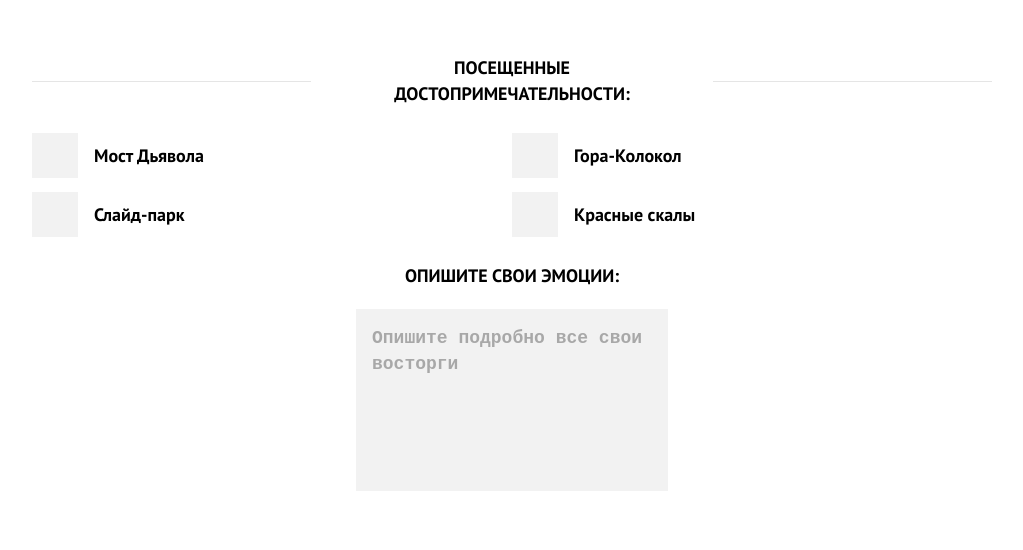
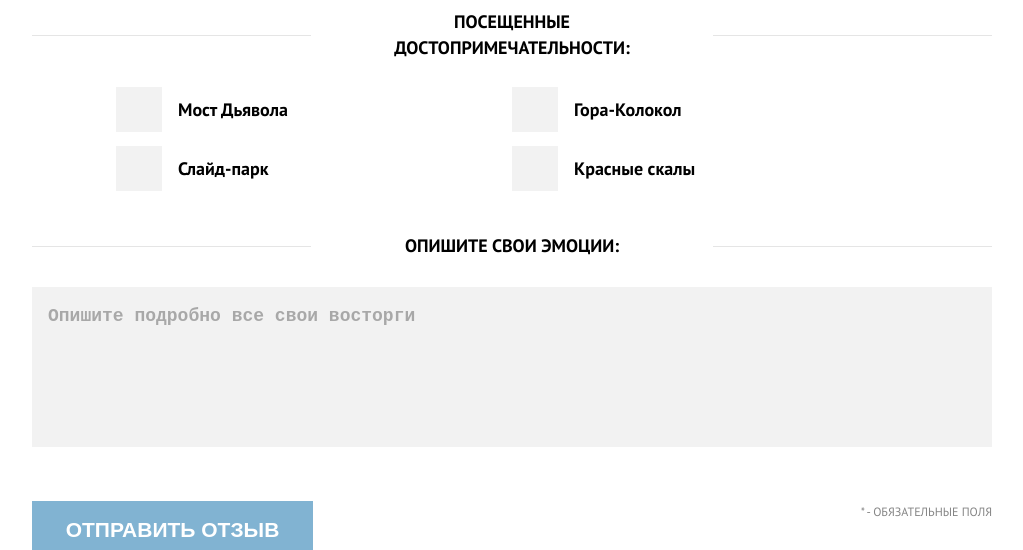
Before and after one commit to htmlacademy-adaptive/1852051-sedona-25, a website: page source/form.html in a window 1280 px wide. Shown: the part 1201-1751 px from the top of the page, without its empty margins (128-1151 px from the left). Drawn offline with nearby package versions, Linux system fonts and the light colour scheme; files that its build step writes are made by us from their sources; files whose address does not match are found by name.

Commit message:
add new style for tablet version

```diff
--- a/source/form.html
+++ b/source/form.html
@@ -151,7 +151,11 @@
           </ul>
         </div>
         <div class="main-form__description state-description">
-          <div class="state-description__text form-title">Опишите свои эмоции:</div>
+          <div class="state-description__line line">
+            <div class="line__container">
+              <div class="state-description__text form-title line__title">Опишите свои эмоции:</div>
+            </div>
+          </div>
           <textarea type="text" class="state-description__input" placeholder="Опишите подробно все свои восторги"></textarea>
         </div>
         <div class="main-form__wrapper-submit">
--- a/source/less/blocks/contact-info.less
+++ b/source/less/blocks/contact-info.less
@@ -31,6 +31,10 @@
   background-color: @background-form-element;
 }
 
+.contact-info__item:not(:last-child) {
+  margin-bottom: 16px;
+}
+
 ::placeholder {
   font-weight: bold;
   font-size: 18px;
@@ -45,6 +49,6 @@
   }
 
   .contact-info__title {
-    margin-bottom: 28px;
+    margin-bottom: 38px;
   }
 }
--- a/source/less/blocks/main-form.less
+++ b/source/less/blocks/main-form.less
@@ -30,10 +30,12 @@
   margin-bottom: 53px;
 }
 
-.main-form__wrapper-submit {
-  width: 281px;
-  margin-left: auto;
-  margin-right: auto;
+@media (max-width: @tablet-width) {
+  .main-form__wrapper-submit {
+    width: 281px;
+    margin-left: auto;
+    margin-right: auto;
+  }
 }
 
 @media (min-width: @tablet-width) {
@@ -56,10 +58,9 @@
     flex-wrap: wrap;
   }
 
-  .sights__list {
-    display: grid;
-    grid-template-columns: 1fr 1fr;
-    grid-template-rows: 1fr 1fr;
+  .main-form__wrapper-submit {
+    display: contents;
+    width: 324px;
   }
 }
 
--- a/source/less/blocks/name-user.less
+++ b/source/less/blocks/name-user.less
@@ -7,7 +7,6 @@
   height: 58px;
   width: 100%;
   border: none;
-  margin-bottom: 16px;
   background-color: #f2f2f2;
 }
 
@@ -15,17 +14,18 @@
   height: 58px;
 }
 
-.name-user__text:last-child {
+.name-user__item:not(:last-child) {
+  margin-bottom: 16px;
+}
+
+.name-user__list {
   margin-bottom: 39px;
+  position: relative;
 }
 
 input[value] {
   font-size: 18px;
   font-weight: 700;
-}
-
-.name-user__list {
-  position: relative;
 }
 
 @media (max-width: 720px) {
--- a/source/less/blocks/sights.less
+++ b/source/less/blocks/sights.less
@@ -6,8 +6,10 @@
 }
 
 .sights__list {
-  display: grid;
-  min-width: 280px;
+  display: flex;
+  flex-direction: column;
+  margin-right: auto;
+  margin-left: auto;
 }
 
 .sights__control-label {
@@ -33,3 +35,15 @@
   left: 14px;
   content: url("../img/form-img/check.svg");
 }
+
+@media (min-width: @tablet-width) {
+  .sights__list {
+    margin-left: 84px;
+    margin-right: 84px;
+    margin-bottom: 16px;
+    display: grid;
+    min-width: 280px;
+    grid-template-columns: 1fr 1fr;
+    grid-template-rows: 1fr 1fr;
+  }
+}
--- a/source/less/blocks/state-description.less
+++ b/source/less/blocks/state-description.less
@@ -11,3 +11,16 @@
 .state-description__text {
   margin-bottom: 20px;
 }
+
+@media (min-width: @tablet-width) {
+  .state-description__text {
+    margin-bottom: 28px;
+  }
+
+  .state-description__input {
+    width: 100%;
+    box-sizing: border-box;
+    height: 160px;
+    margin-bottom: 48px;
+  }
+}
```
